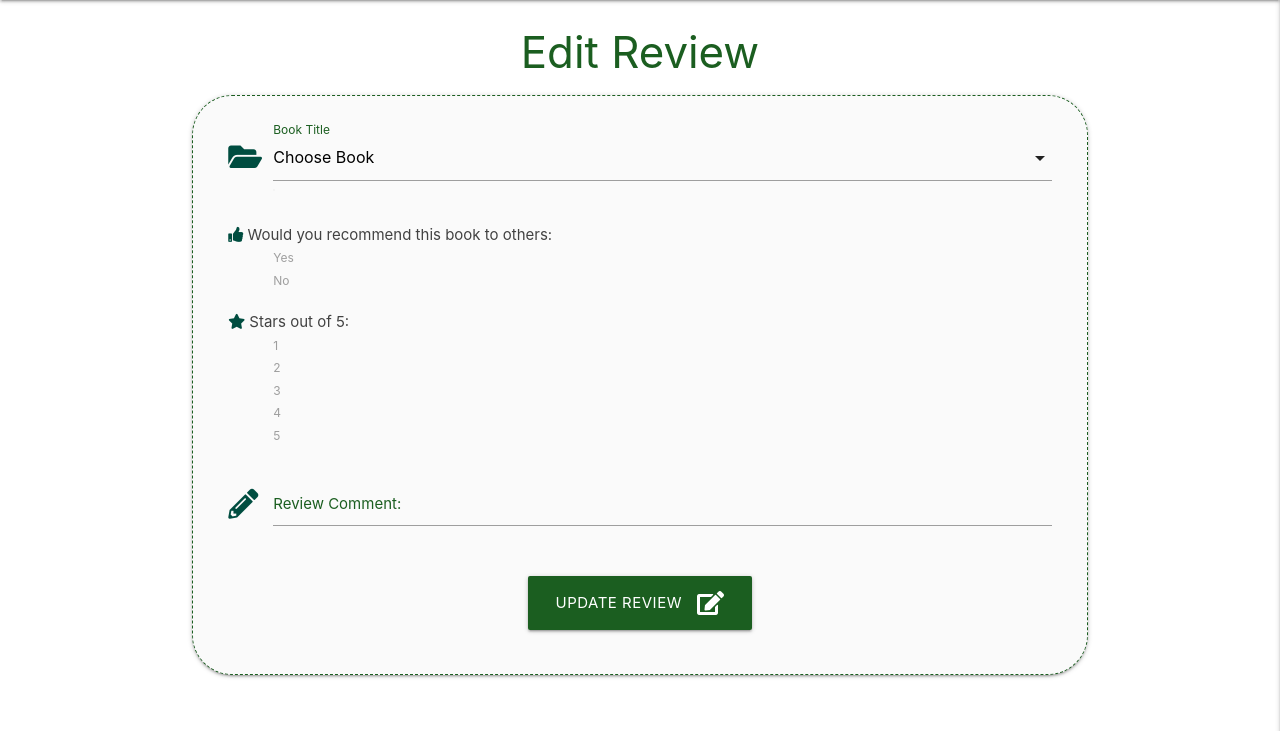
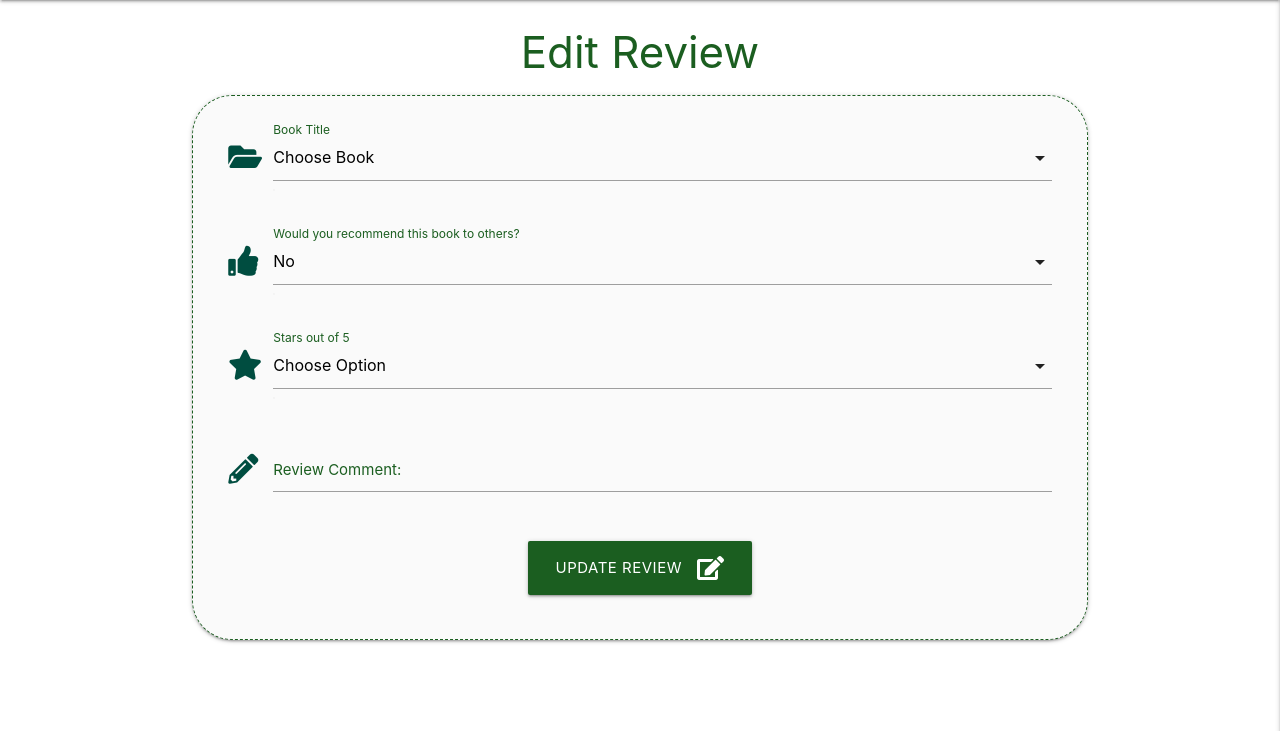
Before and after one commit to mayasharma2110/Bookworm, a Flask app: template templates/edit_review.html in a window 1280 px wide. Shown: the part 69-800 px from the top of the page. Run offline with Flask 2, Linux system fonts and the light colour scheme; the template is opened without the code that fills it, so the values that code supplies are empty; some libraries are stand-ins or nearby versions.

Commit message:
Updated edit review form to change radio buttons to select dropdowns

```diff
--- a/templates/edit_review.html
+++ b/templates/edit_review.html
@@ -25,35 +25,60 @@
         </div>
         <!-- Recommend -->
         <div class="row">
-            <div class="input-field2 col s12">
-                <i class="fas fa-thumbs-up prefix teal-text text-darken-4"> </i> <span class="label2">Would you recommend this book to others:</span>
-                <br>
-                <input id="recommend" name="recommend" type="radio" value="Yes" checked >
-                <label for="Yes">Yes</label>
-                <br>
-                <input id="recommend" name="recommend" type="radio" value="No" >
-                <label for="No">No</label>
+            <div class="input-field col s12">
+                <i class="fas fa-thumbs-up prefix teal-text text-darken-4"></i>
+                <select id="recommend" name="recommend" class="validate" required>
+                    <option value="" disabled>Choose Option</option>
+                    {% if review.recommend == "Yes" %}
+                        <option value="Yes" selected>Yes</option>
+                        <option value="No">No</option>
+                    {% else %}
+                        <option value="Yes">Yes</option>
+                        <option value="No" selected>No</option>
+                    {% endif %}
+                </select>
+                <label for="recommend">Would you recommend this book to others?</label>
             </div>
         </div>
         <!-- stars out of 5 -->
         <div class="row">
-            <div class="input-field2 col s12">
-                <i class="fas fa-star prefix teal-text text-darken-4"> </i> <span class="label2">Stars out of 5:</span>
-                <br>
-                <input id="stars" name="stars" type="radio" value="1">
-                <label for="1">1</label>
-                <br>
-                <input id="stars" name="stars" type="radio" value="2">
-                <label for="2">2</label>
-                <br>
-                <input id="stars" name="stars" type="radio" value="3">
-                <label for="3">3</label>
-                <br>
-                <input id="stars" name="stars" type="radio" value="4" checked>
-                <label for="4">4</label>
-                <br>
-                <input id="stars" name="stars" type="radio" value="5">
-                <label for="5">5</label>
+            <div class="input-field col s12">
+                <i class="fas fa-star prefix teal-text text-darken-4"></i>
+                <select id="stars" name="stars" class="validate" required>
+                    <option value="" disabled>Choose Option</option>
+                    {% if review.stars == "1" %}
+                        <option value="1" selected>1</option>
+                        <option value="2">2</option>
+                        <option value="3">3</option>
+                        <option value="4">4</option>
+                        <option value="5">5</option>
+                    {%  elif review.stars== "2" %}
+                        <option value="1">1</option>
+                        <option value="2" selected>2</option>
+                        <option value="3">3</option>
+                        <option value="4">4</option>
+                        <option value="5">5</option>
+                    {%  elif review.stars== "3" %}
+                        <option value="1">1</option>
+                        <option value="2">2</option>
+                        <option value="3" selected>3</option>
+                        <option value="4">4</option>
+                        <option value="5">5</option>
+                    {%  elif review.stars== "4" %}
+                        <option value="1">1</option>
+                        <option value="2">2</option>
+                        <option value="3">3</option>
+                        <option value="4" selected>4</option>
+                        <option value="5">5</option>
+                    {%  elif review.stars== "5" %}
+                        <option value="1">1</option>
+                        <option value="2">2</option>
+                        <option value="3">3</option>
+                        <option value="4">4</option>
+                        <option value="5" selected>5</option>
+                    {% endif %}
+                </select>
+                <label for="stars">Stars out of 5</label>
             </div>
         </div>
         <!-- comment -->
```
